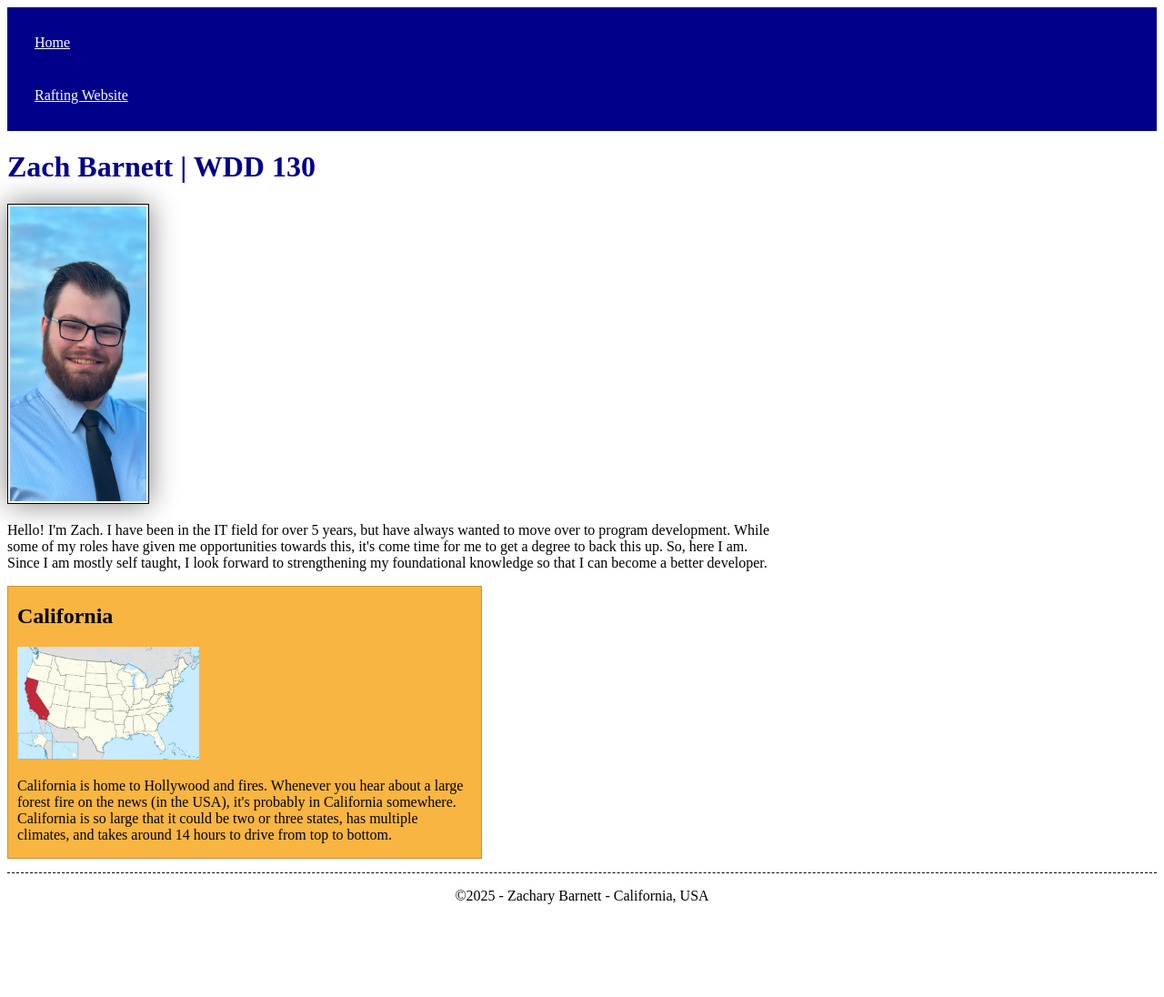
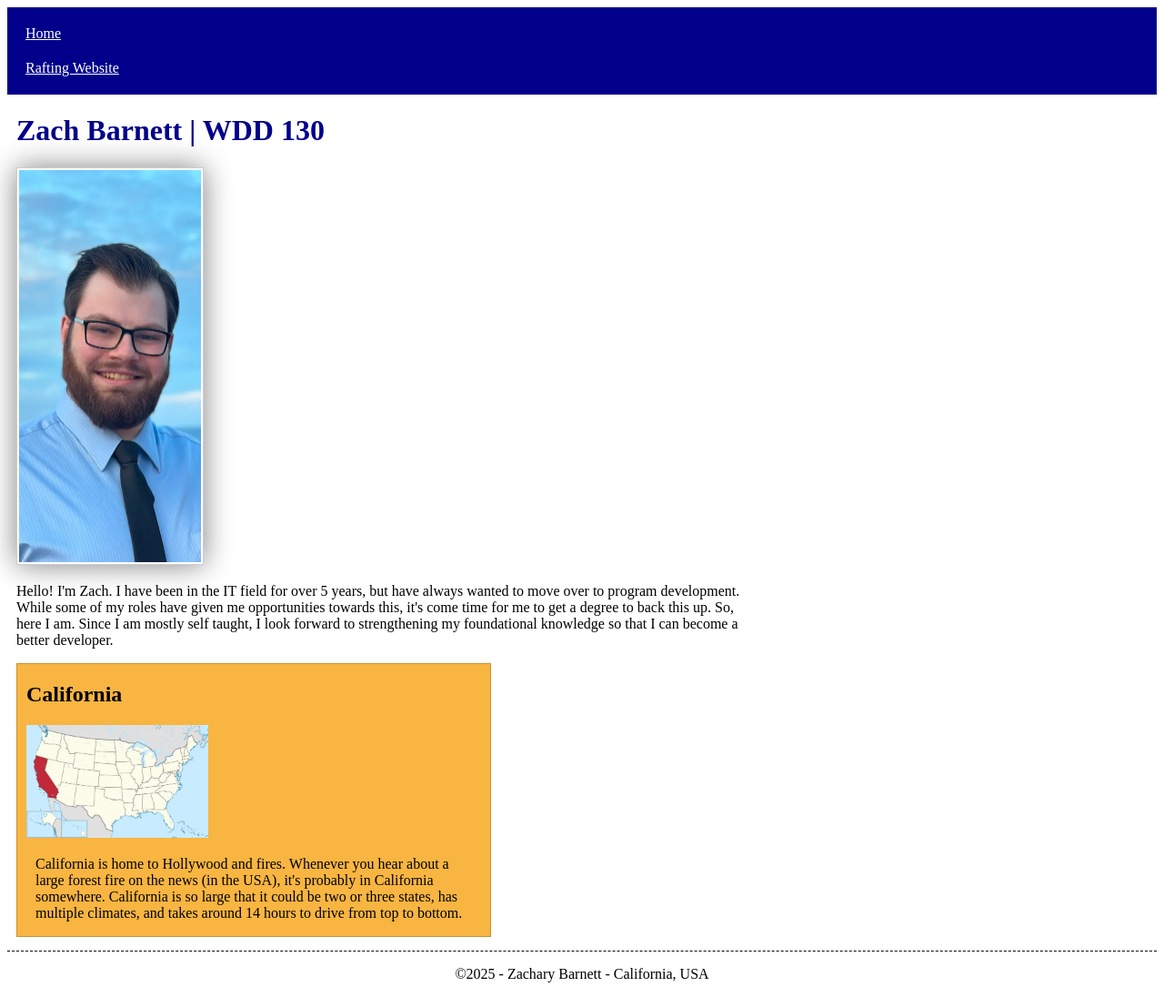
Before and after one commit to ZaquMan/wdd130, a plain HTML site: page index.html in a window 1280 px wide. Shown: the whole page at 91% size. Before the commit the page ends 1010 px from the top, so only its background shows below. Drawn offline with Linux system fonts and the light colour scheme.

Commit message:
Updated css with variables

```diff
--- a/styles/styles.css
+++ b/styles/styles.css
@@ -1,28 +1,36 @@
+:root {
+    --img-width: 200px;
+    --subtle-border: 1px solid rgb(0 0 0 / 0.2);
+    --padding: 10px;
+}
+
 nav {
     background-color: darkblue;
-    padding: 10px;
+    padding: var(--padding);
 }
 
 nav a {
     color: white;
     display: block;
-    padding: 20px;
+    padding: var(--padding);
 }
 
 h1 {
     color: darkblue;
+    padding: 0 var(--padding);
 }
 
 main img {
-    width: 150px;
+    width: var(--img-width);
     height: auto;
-    border: 1px solid black;
+    border: var(--subtle-border);
     padding: 2px;
     box-shadow: 0 0 30px gray;
+    margin: 0 var(--padding);
 }
 
 p {
-    padding: 0;
+    padding: 0 var(--padding);
 }
 
 main {
@@ -31,15 +39,15 @@ main {
 
 aside {
     width: 500px;
-    margin: 15px 0;
-    border: 1px solid rgb(0 0 0 / 0.2);
-    padding: 0 10px;
+    margin: 15px var(--padding);
+    border: var(--subtle-border);
+    padding: 0 var(--padding);
     background-color: #f8b541;
     color: black;
 }
 
 aside img {
-    width: 200px;
+    width: var(--img-width);
     height: auto;
 }
 
```
